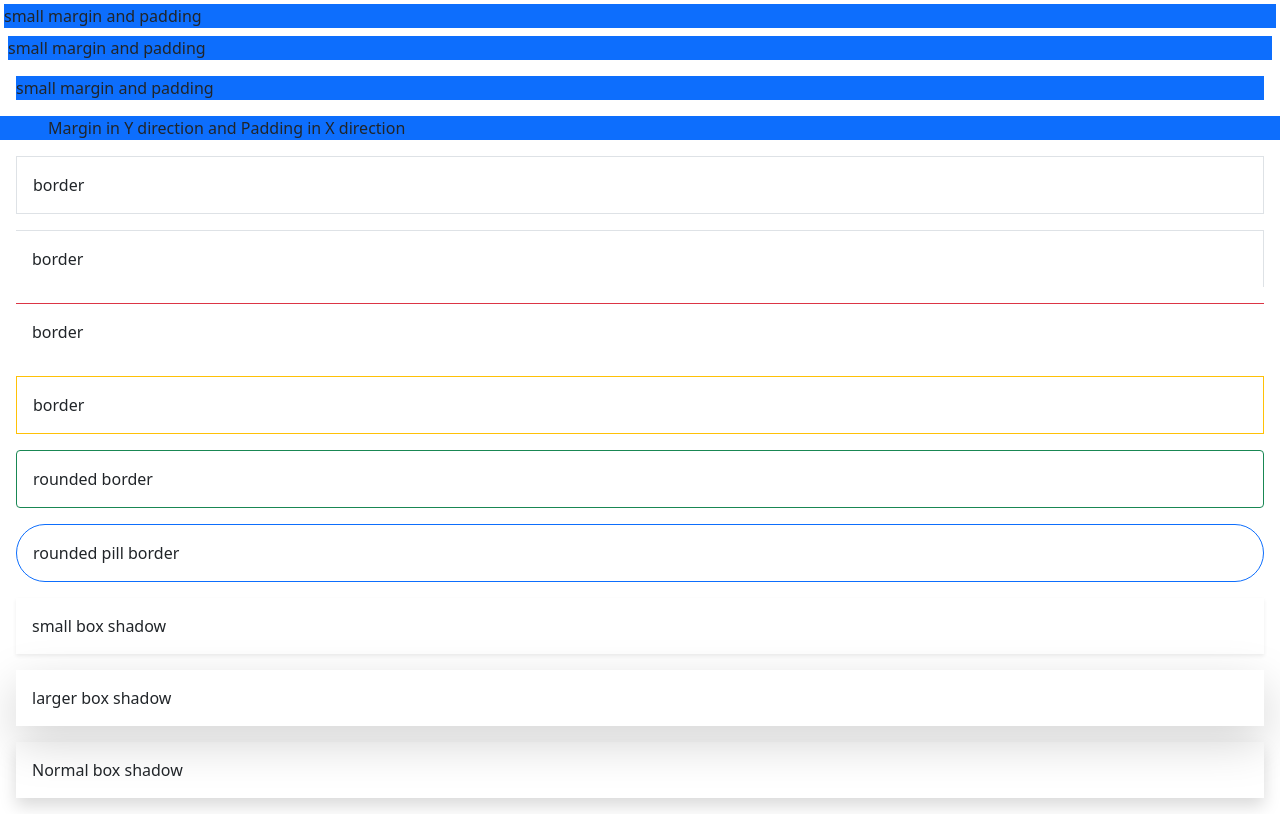
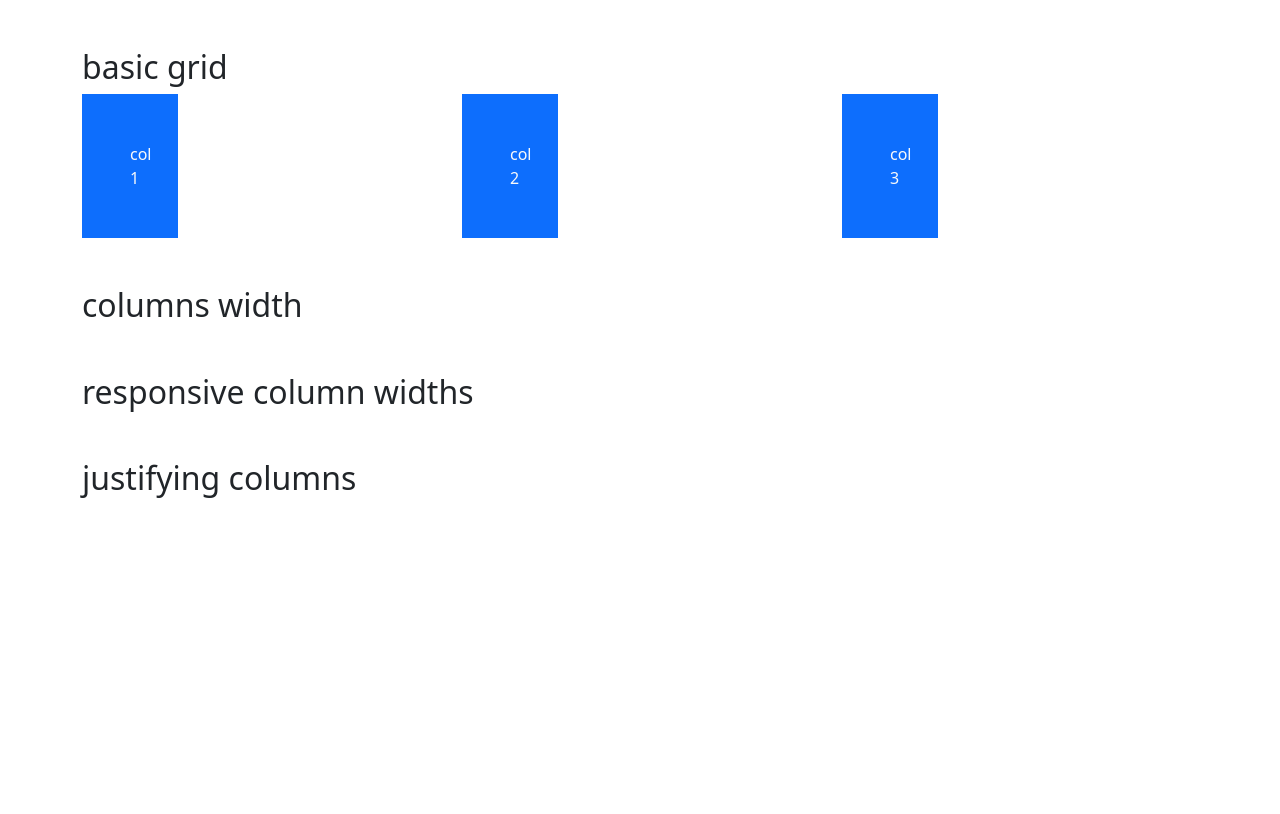
Before and after one commit to Xfarouq/Bootstrap-Toturial, a plain HTML site: page index.html in a window 1280 px wide. Drawn offline with nearby package versions, Linux system fonts and the light colour scheme.

Commit message:
Grid layout

```diff
--- a/index.html
+++ b/index.html
@@ -9,32 +9,33 @@
     <title>Bootstrap Toturial</title>
 </head>
 <body>
-    <!-- margin and padding -->
-    <div class="bg-primary m-1">small margin and padding</div>
-    <div class="bg-primary m-2">small margin and padding</div>
-    <div class="bg-primary m-3">small margin and padding</div>
-    <div class="bg-primary my-3 px-5">Margin in Y direction and Padding in X direction</div>
+    <div class="container-lg my-5">
+        <h2>basic grid</h2>
+        <div class="row">
+            <div class="col">
+                <div class="p-5 bg-primary text-light col-1">col 1</div>
+            </div>
+            <div class="col">
+                <div class="p-5 bg-primary text-light col-1">col 2</div>
+            </div>
+            <div class="col">
+                <div class="p-5 bg-primary text-light col-1">col 3</div>
+            </div>
+        </div>
+    </div>
 
+    <div class="container-lg my-5">
+        <h2>columns width</h2>
+    </div>
 
+    <div class="container-lg my-5">
+        <h2>responsive column widths</h2>
+    </div>
 
-    <!-- borders -->
-     <div class="m-3 p-3 border">border</div>
-     <div class="m-3 p-3 border-top border-end">border</div>
-     <div class="m-3 p-3 border-top border-danger">border</div>
-     <div class="m-3 p-3 border border-warning border-7">border</div>
-     <div class="m-3 p-3 rounded border border-success border-20"> rounded border</div>
-     <div class="m-3 p-3 rounded-pill border border-primary border-20"> rounded pill border</div>
+    <div class="container-lg my-5">
+        <h2>justifying columns</h2>
+    </div>
 
-
-
-    <!-- box shadow -->
-     <div class="m-3 p-3 shadow-sm">small box shadow</div>
-     <div class="m-3 p-3 shadow-lg">larger box shadow</div>
-     <div class="m-3 p-3 shadow">Normal box shadow</div>
-
-
-
-    <!-- font weight -->
 
 
 
```
